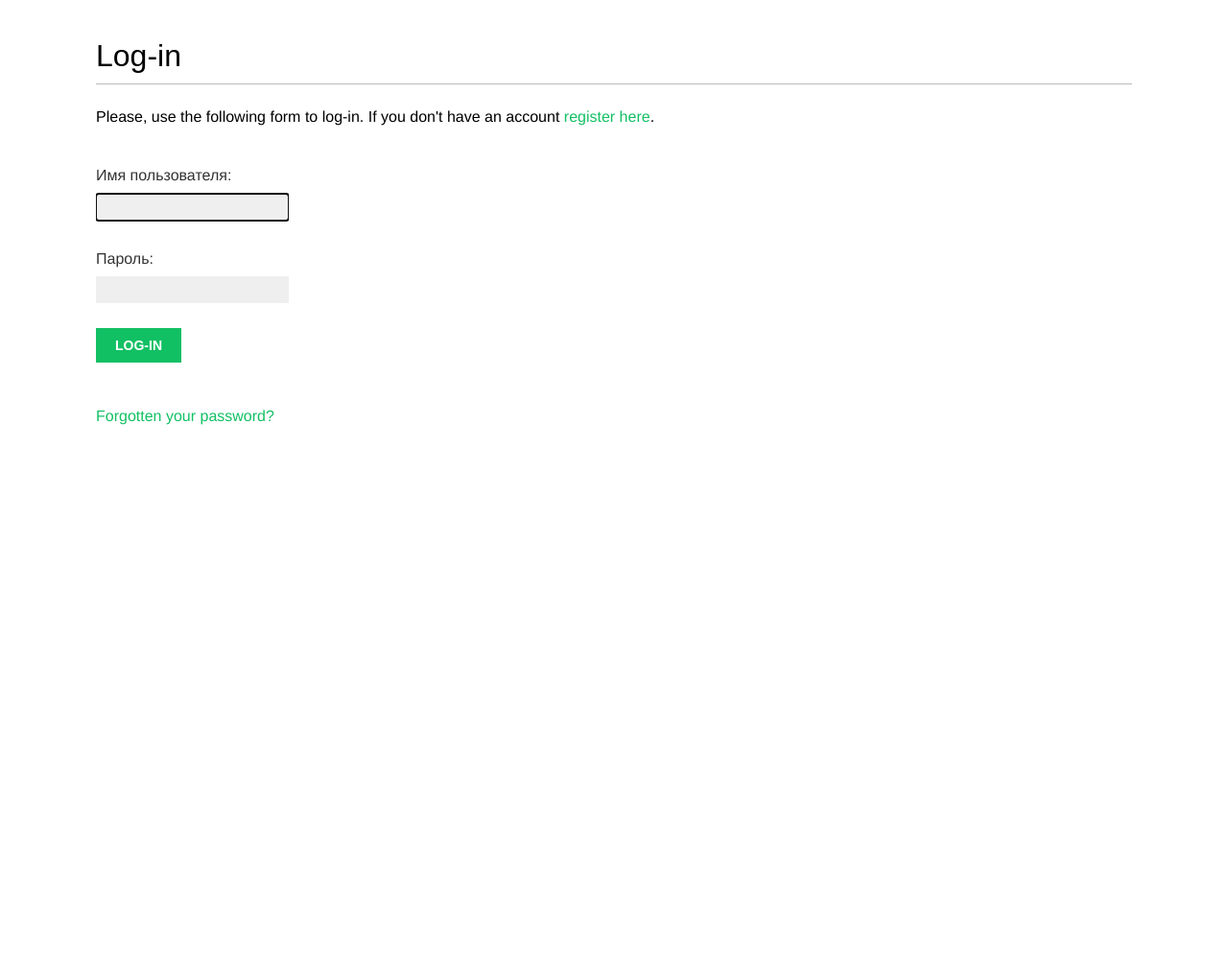
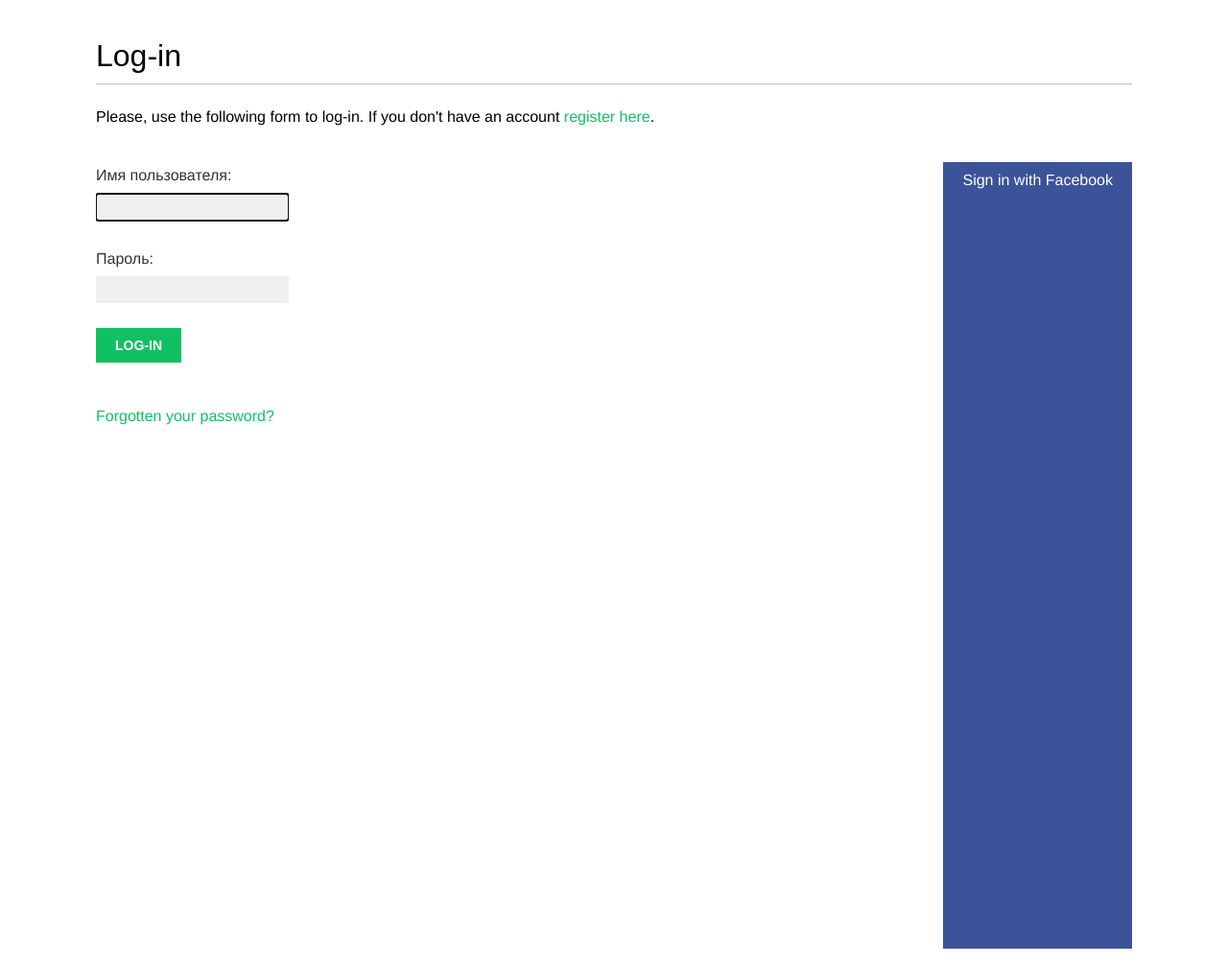
Before and after one commit to SemenAgarkov/Bookmarks, a Django app: page /account/login/ in a window 1280 px wide. Shown: the part 47-1052 px from the top of the page at 96% size. Before the commit the page ends 490 px from the top, so only its background shows below. Run offline with Django 4.2, Linux system fonts and the light colour scheme; some web fonts are replaced.

Commit message:
Add_authentication_with_Facebook

```diff
--- a/bookmarks/account/templates/registration/login.html
+++ b/bookmarks/account/templates/registration/login.html
@@ -28,4 +28,14 @@
       </a>
     </p>
   </div>
+  <div class="social">
+    <ul>
+      <li class="facebook">
+        <a href="{% url "social:begin" "facebook" %}">
+          Sign in with Facebook
+        </a>
+      </li>
+    </ul>
+  </div>
+
 {% endblock %}
--- a/bookmarks/bookmarks/settings.py
+++ b/bookmarks/bookmarks/settings.py
@@ -25,7 +25,7 @@ SECRET_KEY = 'django-insecure-a-ykvj3r!du%-9ef=5)8i%!h0x8rggaqp9fgx#4*xn+e)_7-+1
 # SECURITY WARNING: don't run with debug turned on in production!
 DEBUG = True
 
-ALLOWED_HOSTS = []
+ALLOWED_HOSTS = ['mysite.com', 'localhost', '127.0.0.1']
 
 
 # Application definition
@@ -38,6 +38,8 @@ INSTALLED_APPS = [
     'django.contrib.sessions',
     'django.contrib.messages',
     'django.contrib.staticfiles',
+    'social_django',
+    'django_extensions',
 ]
 
 MIDDLEWARE = [
@@ -79,6 +81,7 @@ EMAIL_BACKEND = 'django.core.mail.backends.console.EmailBackend'
 AUTHENTICATION_BACKENDS = [
     'django.contrib.auth.backends.ModelBackend',
     'account.authentication.EmailAuthBackend',
+    'social_core.backends.facebook.FacebookOAuth2',
 ]
 
 DATABASES = {
--- a/bookmarks/bookmarks/urls.py
+++ b/bookmarks/bookmarks/urls.py
@@ -20,7 +20,9 @@ from django.conf.urls.static import static
 
 urlpatterns = [
     path('admin/', admin.site.urls),
-    path('account/', include('account.urls'))
+    path('account/', include('account.urls')),
+    path('social-auth/',
+         include('social_django.urls', namespace='social')),
 ]
 
 if settings.DEBUG:
```
